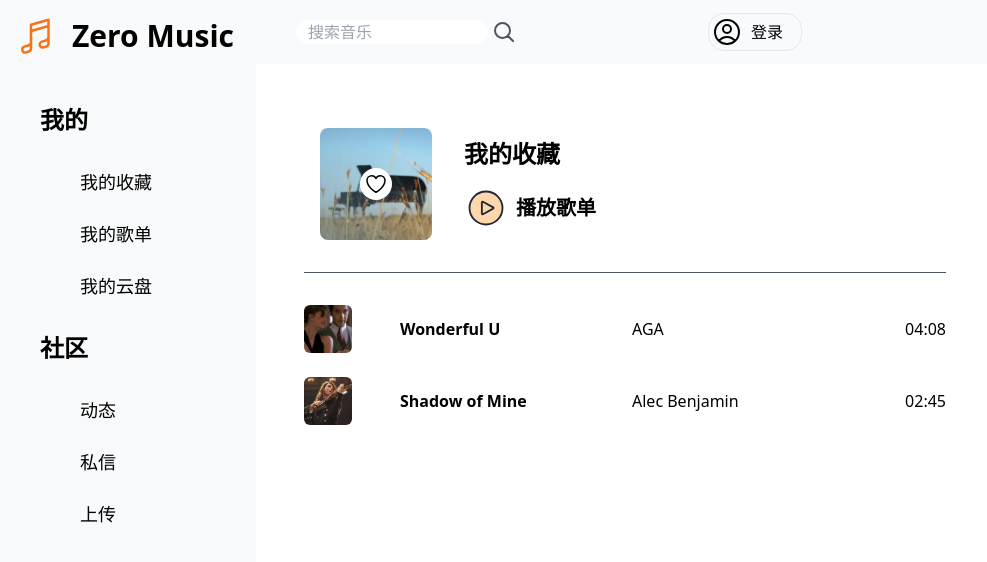
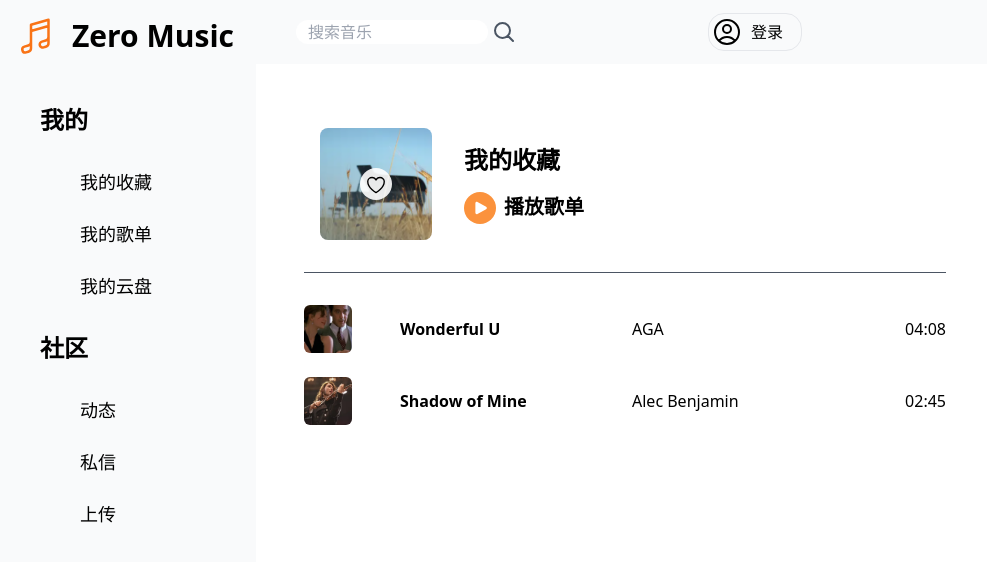
Before and after one commit to HaowenHou/zero-music-mern, a Next.js app: page / in a window 1280 px wide. Shown: the top 562 px of the page, without its empty margins (0-987 px from the left). Built offline with nearby package versions, Linux system fonts and the light colour scheme; no server answers.

Commit message:
Upload music

```diff
--- a/lib/dbConnect.js
+++ b/lib/dbConnect.js
@@ -7,7 +7,6 @@ async function dbConnect() {
     return;
   }
 
-  // Use new database connection
   const db = await mongoose.connect(process.env.MONGO_URI, {
     useNewUrlParser: true,
     useUnifiedTopology: true,
--- a/pages/api/register.js
+++ b/pages/api/register.js
@@ -1,13 +1,12 @@
 import { createRouter } from 'next-connect';
 import bcrypt from 'bcryptjs';
-import dbConnect from '../../lib/dbConnect';
-import User from '../../models/User';
+import dbConnect from '@/lib/dbConnect';
+import User from '@/models/User';
 
 const apiRoute = createRouter();
 
 apiRoute.post(async (req, res) => {
     await dbConnect();
-    // console.log(req.body);
     const { username, password } = req.body;
     if (!username || !password) {
         return res.status(400).json({ error: 'Username and password are required.' });
--- /dev/null
+++ b/pages/api/uploadMusic.js
@@ -0,0 +1,14 @@
+import dbConnect from "@/lib/dbConnect";
+import Music from "@/models/Music";
+
+export default async function handle(req, res) {
+  await dbConnect();
+  if (req.method === "POST") {
+    const { name, artist, cover } = req.body;
+    console.log(name, artist, cover);
+    const musicInfo = await Music.create({
+      name, artist, cover
+    });
+    res.status(200).json({ musicInfo });
+  }
+}
--- a/pages/index.js
+++ b/pages/index.js
@@ -12,8 +12,7 @@ function App() {
           <div className='relative'>
             <img src="/albums/1.png" className='size-28 rounded-lg' />
             <div className="absolute inset-0 flex items-center justify-center">
-              {/* absolute top-11 left-11 */}
-              <svg className=" bg-white rounded-full size-8 p-1" xmlns="http://www.w3.org/2000/svg" fill="none" viewBox="0 0 24 24" strokeWidth={1.5} stroke="currentColor">
+              <svg className=" bg-white rounded-full size-8 p-1 pt-1.5 bg-opacity-90" xmlns="http://www.w3.org/2000/svg" fill="none" viewBox="0 0 24 24" strokeWidth={1.5} stroke="currentColor">
                 <path strokeLinecap="round" strokeLinejoin="round" d="M21 8.25c0-2.485-2.099-4.5-4.688-4.5-1.935 0-3.597 1.126-4.312 2.733-.715-1.607-2.377-2.733-4.313-2.733C5.1 3.75 3 5.765 3 8.25c0 7.22 9 12 9 12s9-4.78 9-12Z" />
               </svg>
             </div>
@@ -23,12 +22,10 @@ function App() {
           <div className='pl-8'>
             <h1 className="text-2xl font-bold">我的收藏</h1>
             <button className='flex mt-4 items-center'>
-              <svg className='size-11 stroke-1 stroke-gray-800 fill-orange-200' xmlns="http://www.w3.org/2000/svg" fill="none" viewBox="0 0 24 24" strokeWidth={1.5} stroke="currentColor">
-                <path strokeLinecap="round" strokeLinejoin="round" d="M21 12a9 9 0 1 1-18 0 9 9 0 0 1 18 0Z" />
-                <path strokeLinecap="round" strokeLinejoin="round" d="M15.91 11.672a.375.375 0 0 1 0 .656l-5.603 3.113a.375.375 0 0 1-.557-.328V8.887c0-.286.307-.466.557-.327l5.603 3.112Z" />
+              <svg xmlns="http://www.w3.org/2000/svg" viewBox="0 0 24 24" fill="currentColor" className="size-8 bg-orange-400 rounded-full fill-white p-1.5 pl-2">
+                <path fillRule="evenodd" d="M4.5 5.653c0-1.427 1.529-2.33 2.779-1.643l11.54 6.347c1.295.712 1.295 2.573 0 3.286L7.28 19.99c-1.25.687-2.779-.217-2.779-1.643V5.653Z" clipRule="evenodd" />
               </svg>
-              <h2 className='pl-2 text-xl font-bold'>播放歌单</h2>
-
+              <h2 className='pl-2 text-xl font-bold pb-0.5'>播放歌单</h2>
             </button>
           </div>
         </div>
--- a/pages/upload.js
+++ b/pages/upload.js
@@ -1,9 +1,9 @@
-import { useState, useRef } from "react";
+import { useState } from "react";
 import Layout from "./components/Layout";
 import axios from "axios";
 
 export default function Upload() {
-  const [musicName, setMusicName] = useState('');
+  const [name, setName] = useState('');
   const [artist, setArtist] = useState('');
   const [cover, setCover] = useState('');
 
@@ -24,23 +24,11 @@ export default function Upload() {
     }
   }
 
-  function saveMusic() {
+  function saveMusic(ev) {
+    ev.preventDefault();
+    const data = {name, artist, cover};
+    axios.post('/api/uploadMusic', data)
   }
-
-  const fileInputRef = useRef(null); // Reference to the hidden file input
-
-  const handleChange = (event) => {
-    const file = event.target.files[0];
-    const reader = new FileReader();
-    reader.onloadend = () => {
-      setImage(reader.result);
-    };
-    reader.readAsDataURL(file);
-  };
-
-  const handleOverlayClick = () => {
-    fileInputRef.current.click(); // Programmatically triggers the hidden file input
-  };
 
   return (
     <Layout>
@@ -49,7 +37,7 @@ export default function Upload() {
 
         <label className="text-lg my-2">歌曲名</label>
         <input type="text" className="border w-64 p-1 rounded-md focus:border-orange-200"
-          placeholder="歌曲名" value={musicName} onChange={ev => setMusicName(ev.target.value)} required />
+          placeholder="歌曲名" value={name} onChange={ev => setName(ev.target.value)} required />
 
         <label className="text-lg my-2">歌手</label>
         <input type="text" className="border w-64 p-1 rounded-md focus:border-orange-200"
```
